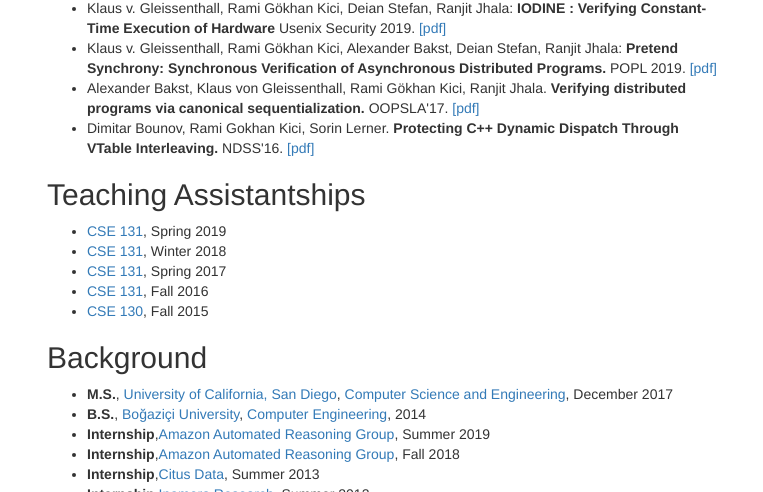
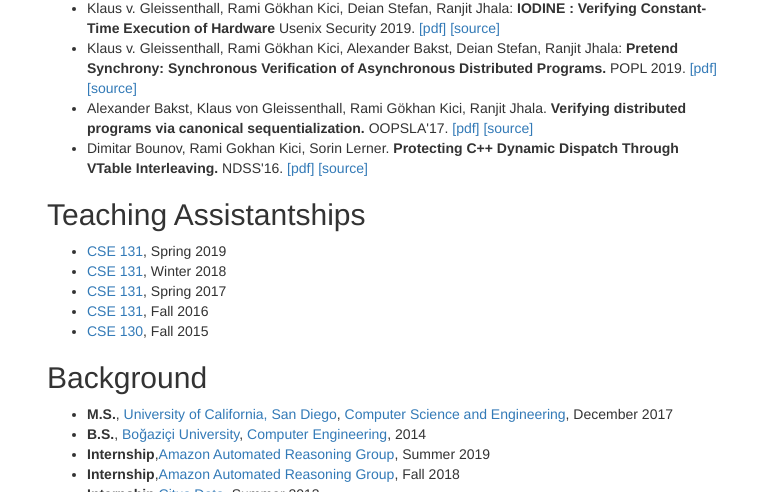
Before and after one commit to gokhankici/gokhankici.github.io, a plain HTML site: page index.html in a window 1280 px wide. Shown: the part 608-1100 px from the top of the page, without its empty margins (258-1021 px from the left). Drawn offline with Linux system fonts and the light colour scheme; files whose address does not match are found by name.

Commit message:
added source code to papers

```diff
--- a/index.html
+++ b/index.html
@@ -134,24 +134,28 @@
                             <b>IODINE : Verifying Constant-Time Execution of Hardware</b>
                             Usenix Security 2019.
                             <a target="_blank" href="">[pdf]</a>
+                            <a target="_blank" href="https://iodine.programming.systems/">[source]</a>
                           </li>
                           <li>
                             Klaus v. Gleissenthall, Rami Gökhan Kici, Alexander Bakst, Deian Stefan, Ranjit Jhala:
                             <b>Pretend Synchrony: Synchronous Verification of Asynchronous Distributed Programs.</b>
                             POPL 2019.
                             <a target="_blank" href="https://dl.acm.org/citation.cfm?id=3290372">[pdf]</a>
+                            <a target="_blank" href="https://github.com/gleissen/goolong">[source]</a>
                           </li>
                           <li>
                             Alexander Bakst, Klaus von Gleissenthall, Rami Gökhan Kici, Ranjit Jhala.
                             <b>Verifying distributed programs via canonical sequentialization.</b>
                             OOPSLA'17.
                             <a target="_blank" href="https://dl.acm.org/citation.cfm?doid=3133934">[pdf]</a>
+                            <a target="_blank" href="https://github.com/abakst/brisk">[source]</a>
                           </li>
                           <li>
                             Dimitar Bounov, Rami Gokhan Kici, Sorin Lerner.
                             <b>Protecting C++ Dynamic Dispatch Through VTable Interleaving.</b>
                             NDSS'16.
                             <a target="_blank" href="https://cseweb.ucsd.edu/~lerner/papers/ivtbl-ndss16.pdf">[pdf]</a>
+                            <a target="_blank" href="https://bitbucket.org/gokhankici/llvm-3.7/src/intrinsics/">[source]</a>
                           </li>
                         </ul>
                     </div>
```
